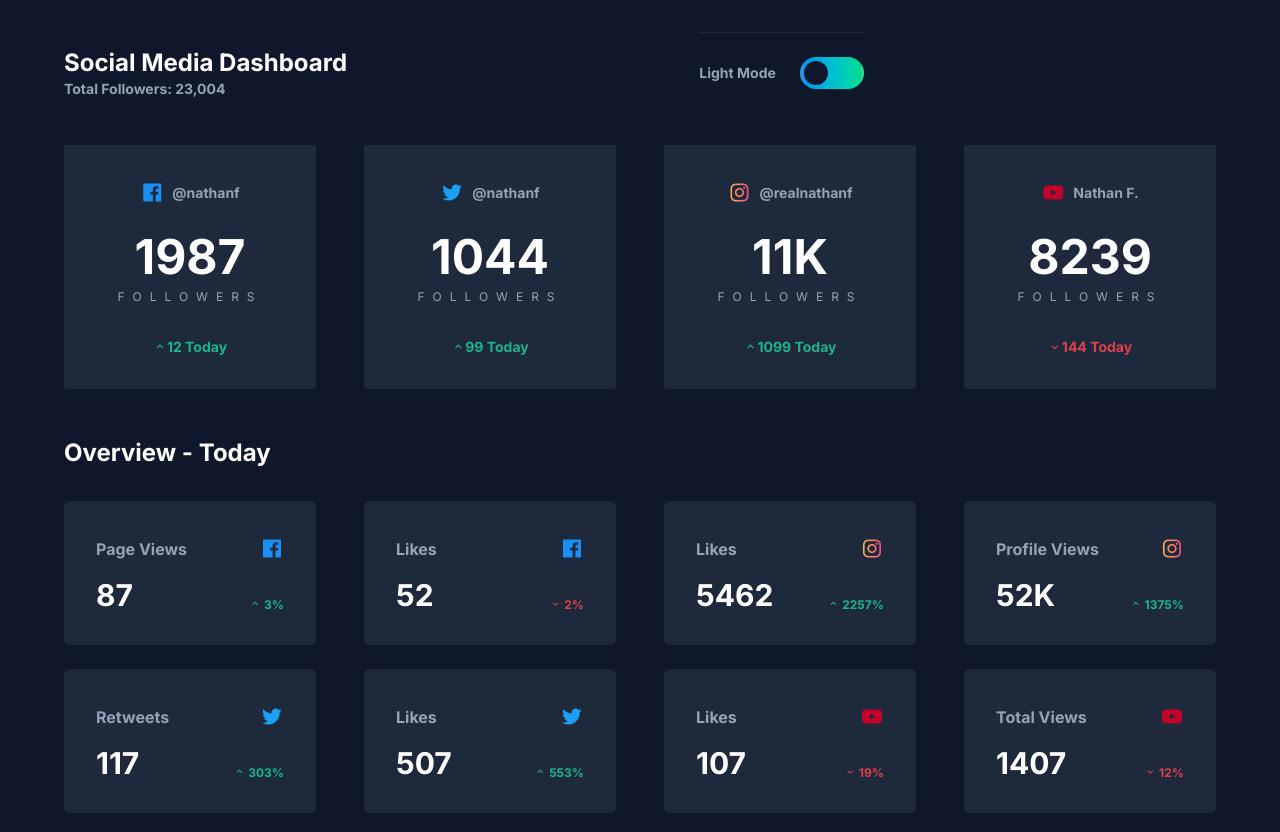
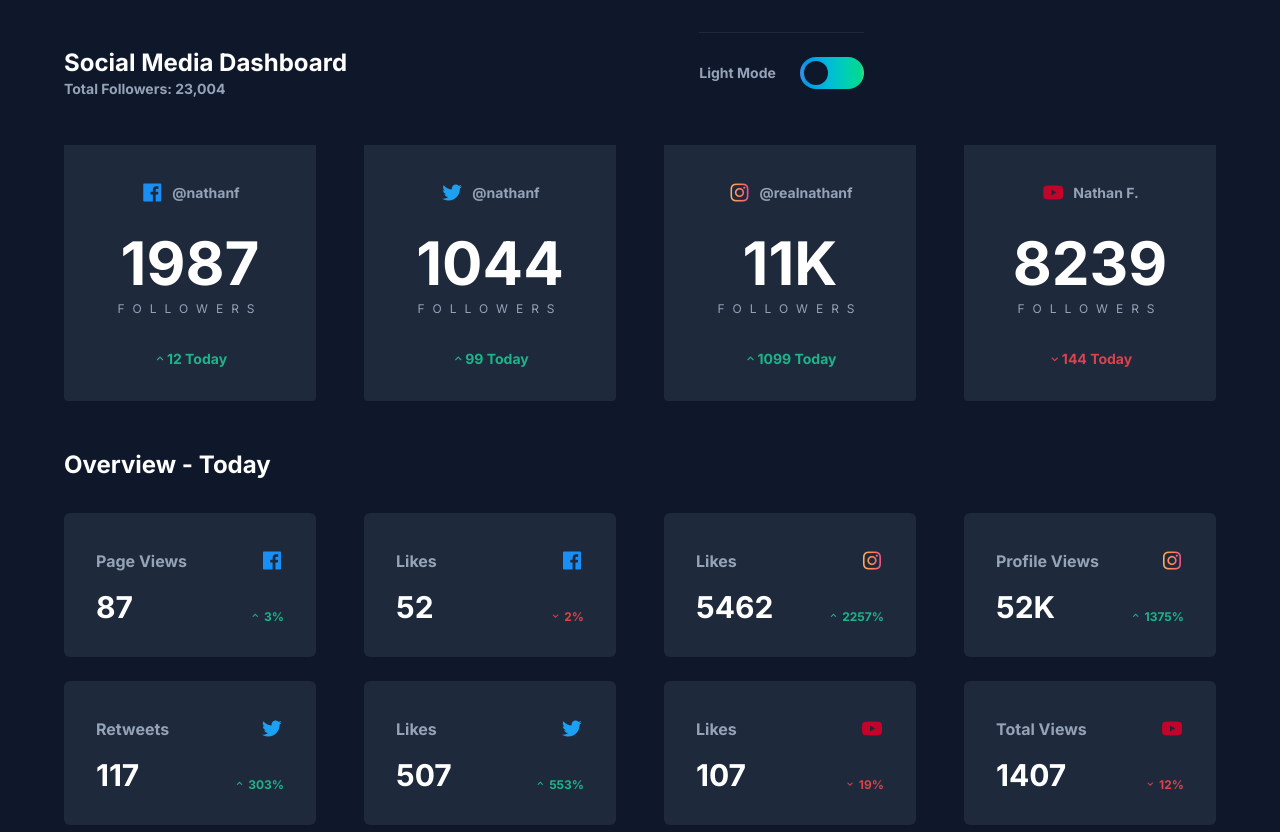
Before and after one commit to OGShawnLee/social-media-dashboard, a Svelte app: page / in a window 1280 px wide. Built offline with nearby package versions, Linux system fonts and the light colour scheme.

Commit message:
:lipstick: refactor: increase stat font size

```diff
--- a/src/components/AllTimeStat.svelte
+++ b/src/components/AllTimeStat.svelte
@@ -19,7 +19,7 @@
     <span class="text-sm font-bold light:text-blue-gray-750"> {userName}</span>
   </div>
   <div class="flex flex-col gap-2">
-    <b class="text-5xl dark:text-white"> {stat}</b>
+    <b class="text-6xl dark:text-white"> {stat}</b>
     <span class="text-xs uppercase tracking-[0.5rem]"> {statText} </span>
   </div>
   <div class="mt-8 | flex items-center | text-sm font-bold {isPositive ? 'text-lime' : 'text-red'}">
```
